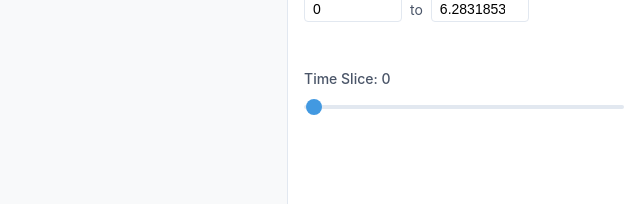
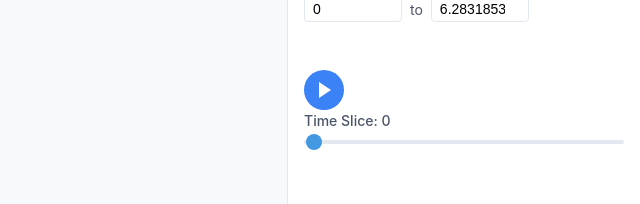
Before and after one commit to mikeyj777/4d_grapher, a React (Create React App) app in the folder client/: page /plot4d in a window 1280 px wide. Shown: the part 469-673 px from the top of the page, without its empty margins (640-1280 px from the left). Built offline with nearby package versions, Linux system fonts and the light colour scheme.

Commit message:
animated in t

```diff
--- a/client/src/components/Plot4D.jsx
+++ b/client/src/components/Plot4D.jsx
@@ -1,6 +1,7 @@
-import React, { useState, useCallback } from 'react';
+import React, { useState, useCallback, useRef } from 'react';
 import Plot from 'react-plotly.js';
 import { create, all } from 'mathjs';
+import { PlayStopButton }from './ui/ui';
 
 // Configure mathjs
 const math = create(all);
@@ -19,11 +20,15 @@ const Plot4D = () => {
   const [functionString, setFunctionString] = useState('sin(sqrt(x*x + y*y)) * 0.3 + sin(2*x + t) * 0.2');
   const [error, setError] = useState('');
   const [plotData, setPlotData] = useState(null);
+  const [isPlaying, setIsPlaying] = useState(false);
 
   // Range states
   const [xRange, setXRange] = useState([-2, 2]);
   const [yRange, setYRange] = useState([-2, 2]);
   const [tRange, setTRange] = useState([0, 2 * Math.PI]);
+
+  // Animation reference
+  const animationRef = useRef(null);
 
   const evaluateFunction = useCallback((x, y, t, fn) => {
     try {
@@ -85,6 +90,49 @@ const Plot4D = () => {
       return null;
     }
   }, [evaluateFunction, xRange, yRange, tRange]);
+
+  // Animation functions
+  const animate = useCallback(() => {
+    if (!isPlaying) return;
+
+    setTimeSlice(prev => {
+      if (prev >= 100) {
+        return 0;
+      }
+      return prev + 1;
+    });
+
+    animationRef.current = requestAnimationFrame(animate);
+  }, [isPlaying]);
+
+  const handlePlay = useCallback(() => {
+    setIsPlaying(true);
+  }, []);
+
+  const handleStop = useCallback(() => {
+    setIsPlaying(false);
+    if (animationRef.current) {
+      cancelAnimationFrame(animationRef.current);
+      animationRef.current = null;
+    }
+  }, []);
+
+  // Handle animation state changes and cleanup
+  React.useEffect(() => {
+    if (isPlaying) {
+      animationRef.current = requestAnimationFrame(animate);
+    } else if (animationRef.current) {
+      cancelAnimationFrame(animationRef.current);
+      animationRef.current = null;
+    }
+
+    return () => {
+      if (animationRef.current) {
+        cancelAnimationFrame(animationRef.current);
+        animationRef.current = null;
+      }
+    };
+  }, [isPlaying, animate]);
 
   // Update plot data when function, time, or ranges change
   React.useEffect(() => {
@@ -233,6 +281,14 @@ const Plot4D = () => {
             </div>
 
             <div className="parameter-control">
+              <div className="flex items-center gap-4">
+                <PlayStopButton
+                  onPlay={handlePlay}
+                  onStop={handleStop}
+                  isPlaying={isPlaying}
+                  size="medium"
+                />
+                <div className="flex-1">
                   <label className="label">Time Slice: {timeSlice}</label>
                   <div className="slider-container">
                     <div className="slider-track"></div>
@@ -250,6 +306,8 @@ const Plot4D = () => {
             </div>
           </div>
         </div>
+      </div>
+    </div>
   );
 };
 
--- a/client/src/components/ui/ui.jsx
+++ b/client/src/components/ui/ui.jsx
@@ -48,3 +48,24 @@ export const Section = ({ title, children, className = '' }) => (
     </div>
   </div>
 );
+
+export const PlayStopButton = ({ onPlay, onStop, isPlaying = false, size = 'medium' }) => {
+  return (
+    <button
+      onClick={isPlaying ? onStop : onPlay}
+      className={`play-stop-button ${size} ${isPlaying ? 'playing' : ''}`}
+      aria-label={isPlaying ? 'Stop' : 'Play'}
+    >
+      <div className="button-icon">
+        {isPlaying ? (
+          <div className="pause-icon">
+            <div className="pause-bar"></div>
+            <div className="pause-bar"></div>
+          </div>
+        ) : (
+          <div className="play-icon"></div>
+        )}
+      </div>
+    </button>
+  );
+};
--- a/client/src/styles/global.css
+++ b/client/src/styles/global.css
@@ -6,3 +6,4 @@ import and include all other component stylesheets for reference */
 @import './Home.css';
 @import './Plot4D.css';
 @import './Plotlyjs.css';
+@import './ui.css';
--- /dev/null
+++ b/client/src/styles/ui.css
@@ -0,0 +1,104 @@
+.play-stop-button {
+  border: none;
+  border-radius: 50%;
+  background-color: #3B82F6;
+  cursor: pointer;
+  padding: 0;
+  display: flex;
+  align-items: center;
+  justify-content: center;
+  transition: background-color 0.2s, transform 0.1s;
+  outline: none;
+}
+
+.play-stop-button:hover {
+  background-color: #2563EB;
+}
+
+.play-stop-button:active {
+  transform: scale(0.95);
+}
+
+.play-stop-button:focus {
+  box-shadow: 0 0 0 3px rgba(59, 130, 246, 0.5);
+}
+
+/* Size variants */
+.play-stop-button.small {
+  width: 32px;
+  height: 32px;
+}
+
+.play-stop-button.medium {
+  width: 40px;
+  height: 40px;
+}
+
+.play-stop-button.large {
+  width: 48px;
+  height: 48px;
+}
+
+.button-icon {
+  width: 50%;
+  height: 50%;
+  position: relative;
+  display: flex;
+  align-items: center;
+  justify-content: center;
+}
+
+/* Play Icon */
+.play-icon {
+  width: 0;
+  height: 0;
+  border-style: solid;
+  border-width: 8px 0 8px 12px;
+  border-color: transparent transparent transparent #ffffff;
+  margin-left: 2px; /* Slight offset for visual centering */
+}
+
+.small .play-icon {
+  border-width: 6px 0 6px 9px;
+}
+
+.large .play-icon {
+  border-width: 10px 0 10px 15px;
+}
+
+/* Pause Icon */
+.pause-icon {
+  width: 100%;
+  height: 100%;
+  display: flex;
+  justify-content: space-between;
+  align-items: center;
+  padding: 2px;
+}
+
+.pause-bar {
+  width: 4px;
+  height: 100%;
+  background-color: #ffffff;
+  border-radius: 2px;
+}
+
+.small .pause-bar {
+  width: 3px;
+}
+
+.large .pause-bar {
+  width: 5px;
+}
+
+/* Disabled state */
+.play-stop-button:disabled {
+  background-color: #9CA3AF;
+  cursor: not-allowed;
+  opacity: 0.7;
+}
+
+/* Focus styles for keyboard navigation */
+.play-stop-button:focus-visible {
+  box-shadow: 0 0 0 3px rgba(59, 130, 246, 0.5);
+}
```
Lines whose indentation alone changed are shown as unchanged.
